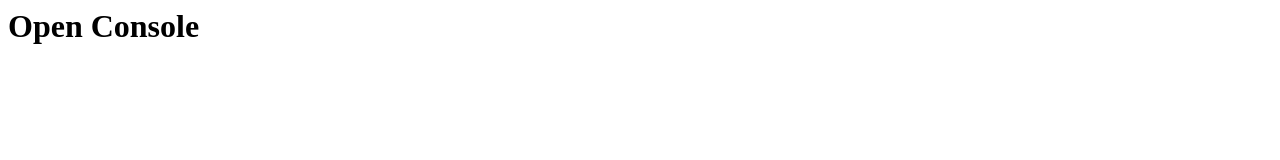
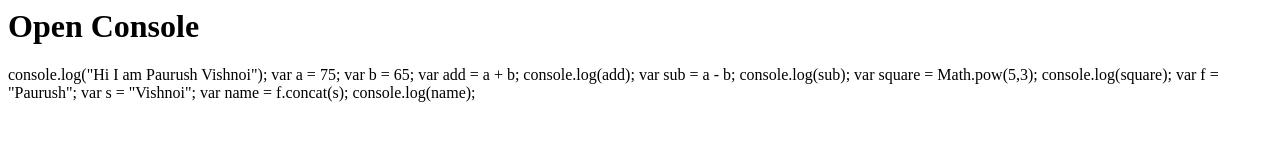
Before and after one commit to Percy-Potter2008/Java-script-and-visual-studio, a plain HTML site: page index.html in a window 1280 px wide. Drawn offline with Linux system fonts and the light colour scheme.

Commit message:
Update index.html

```diff
--- a/index.html
+++ b/index.html
@@ -1,4 +1,12 @@
 <html>
     <head><title>Javascript</title></head>
-    <body><h1>Open Console</h1></body>
+    <body><h1>Open Console</h1>
+        console.log("Hi I am Paurush Vishnoi");
+    var a = 75;
+        var b = 65;
+var add = a + b; console.log(add);
+        var sub = a - b; console.log(sub);
+        var square = Math.pow(5,3); console.log(square);
+        var f = "Paurush"; var s = "Vishnoi"; var name = f.concat(s); console.log(name);
+    </body>
 </html>
```
